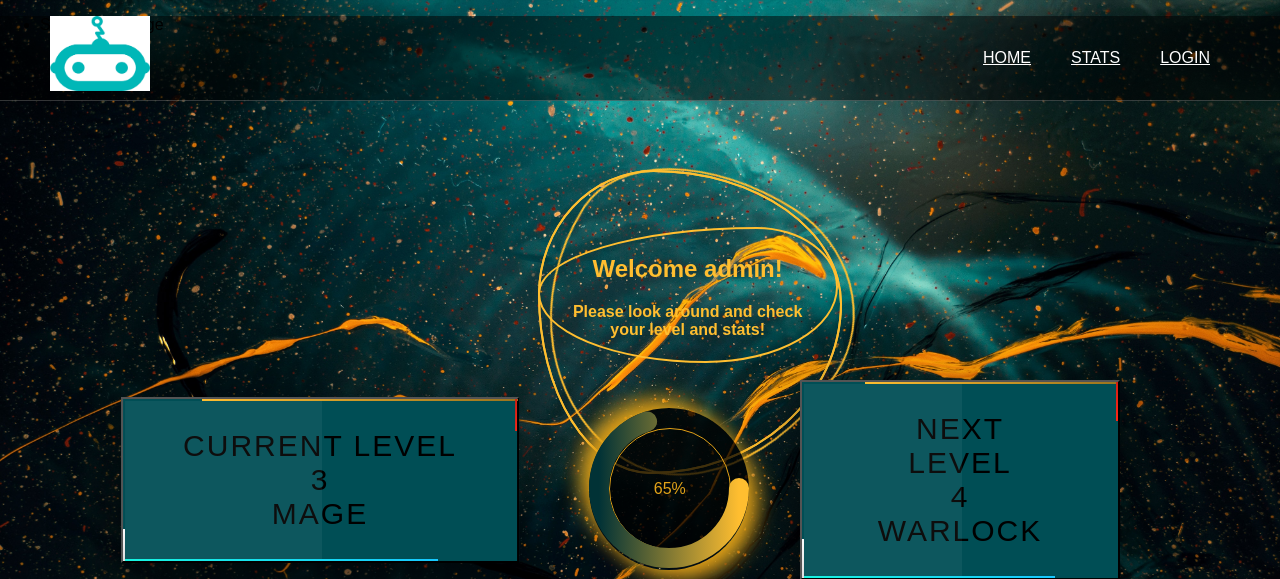
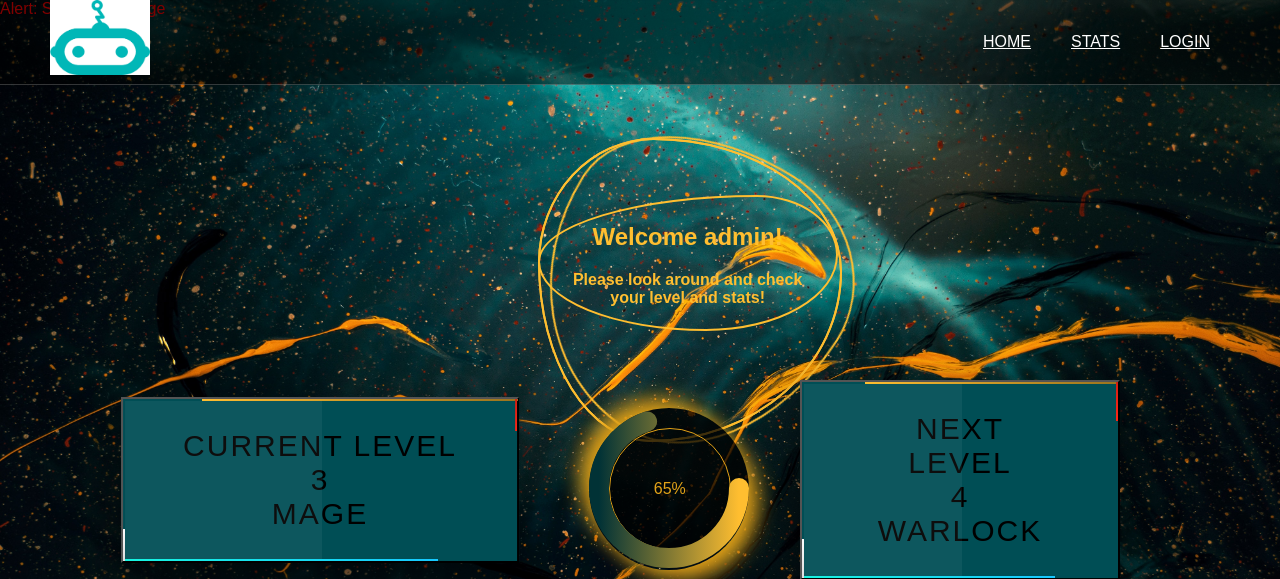
Before and after one commit to Ali13798/CSC450-Group-Project, a Flask app: page / in a window 1280 px wide. Shown: the top 579 px of the page. Run offline with Flask 2, Linux system fonts and the light colour scheme; a user stored in the database is signed in; tables that the repository leaves empty hold one stand-in row (values such as "Sample post"); one stand-in notice (Sample message) is shown; some web fonts are replaced.

Commit message:
link related js file from last commit

```diff
--- a/server/templates/layout.html
+++ b/server/templates/layout.html
@@ -6,6 +6,7 @@
 
         <link rel="stylesheet" href="/static/style-site.css" />
         <script src="/static/home-site.js"></script>
+        <script src="/static/flashed_message_handler.js"></script>
 
         {% block head %} {% endblock head %}
         <title>{% block title %} {% endblock title %}</title>
@@ -24,14 +25,10 @@
             </nav>
         </div>
 
-        <div id="flashed-message">
+        <!-- TODO: Delete in line style and create style in the css file. -->
+        <div id="flashed-message" style="color: red">
             {% with messages = get_flashed_messages() %} {% if messages %}
-            <ul class="flashes">
-                {% for message in messages %}
-                <li>{{ message }}</li>
-                {% endfor %}
-            </ul>
-            {% endif %} {% endwith %}
+            Alert: {{ messages[0] }} {% endif %} {% endwith %}
         </div>
         {% block body %} {% endblock %}
     </body>
```
